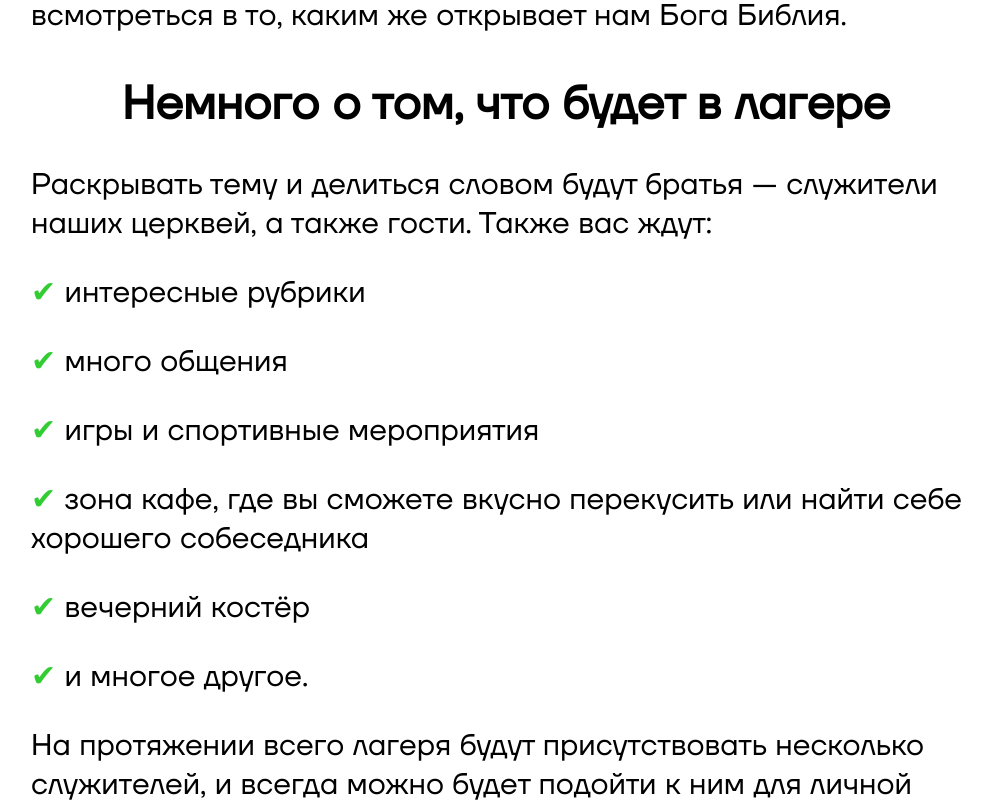
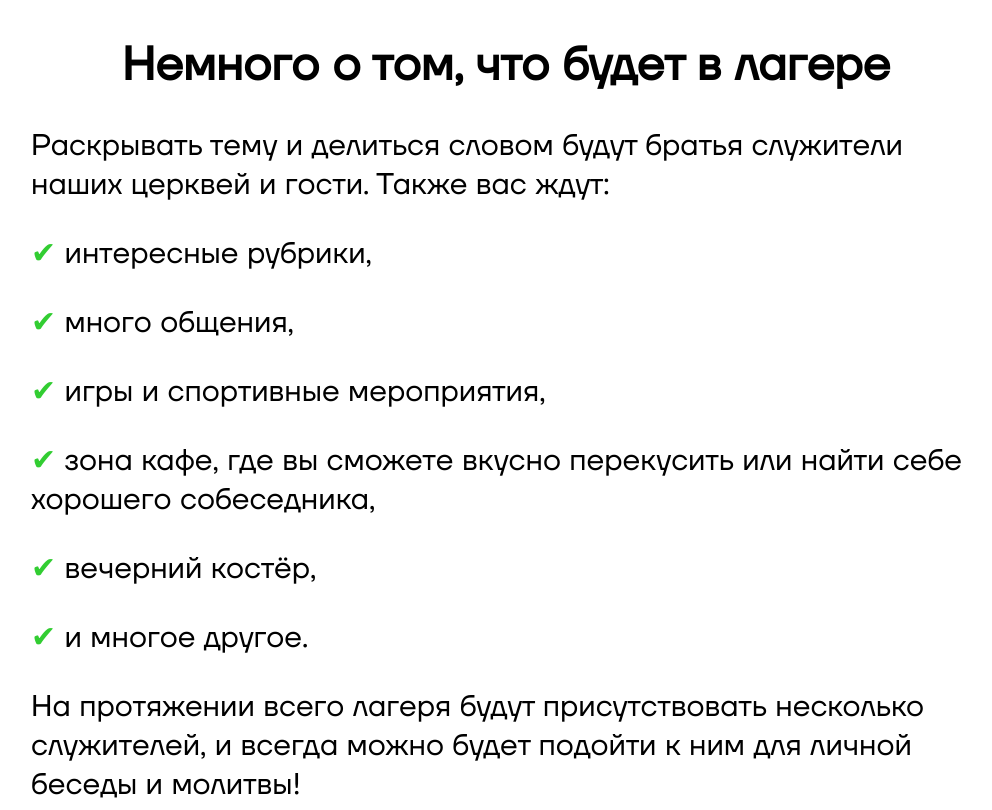
Before and after one commit to ivan-14-trifonov/lager, a React (Create React App) app: page / in a window 1280 px wide. Shown: the part 1160-1970 px from the top of the page, without its empty margins (134-1126 px from the left). Built offline with nearby package versions, Linux system fonts and the light colour scheme; the HTML template or start-up script is replaced by a standard one.

Commit message:
2024 1.2

```diff
--- a/src/blocks/description/index.tsx
+++ b/src/blocks/description/index.tsx
@@ -11,7 +11,7 @@ export const Description = () => {
 				</div>
 				<div className="description__announce">
 					<div className="description__text">
-						<p>Знаешь ли ты, дорогой друг, настоящего Бога? Или ты живёшь в иллюзии, которую ты сам себе нарисовал — в красивой или, наоборот, ужасной иллюзии?</p>
+						<p>Знаешь ли ты, дорогой друг, настоящего Бога? Или ты живёшь в иллюзии, которую ты сам себе нарисовал?</p>
 					</div>
 					<div className="description__text">
 					    <p>Мы предлагаем несколько дней посвятить тому, чтобы вместе всмотреться в то, каким же открывает нам Бога Библия.</p>
@@ -20,13 +20,13 @@ export const Description = () => {
 						<h3>Немного о том, что будет в лагере</h3>
 					</div>
 					<div className="description__text">
-						<p>Раскрывать тему и делиться словом будут братья — служители наших церквей, а также гости. Также вас ждут:</p>
+						<p>Раскрывать тему и делиться словом будут братья служители наших церквей и гости. Также вас ждут:</p>
 						<ul>
-							<li className="description__li">интересные рубрики</li>
-							<li className="description__li">много общения</li>
-							<li className="description__li">игры и спортивные мероприятия</li>
-							<li className="description__li">зона кафе, где вы сможете вкусно перекусить или найти себе хорошего собеседника</li>
-							<li className="description__li">вечерний костёр</li>
+							<li className="description__li">интересные рубрики,</li>
+							<li className="description__li">много общения,</li>
+							<li className="description__li">игры и спортивные мероприятия,</li>
+							<li className="description__li">зона кафе, где вы сможете вкусно перекусить или найти себе хорошего собеседника,</li>
+							<li className="description__li">вечерний костёр,</li>
 							<li className="description__li">и многое другое.</li>
 						</ul>
 						<p>На протяжении всего лагеря будут присутствовать несколько служителей, и всегда можно будет подойти к ним для личной беседы и молитвы!</p>
```
